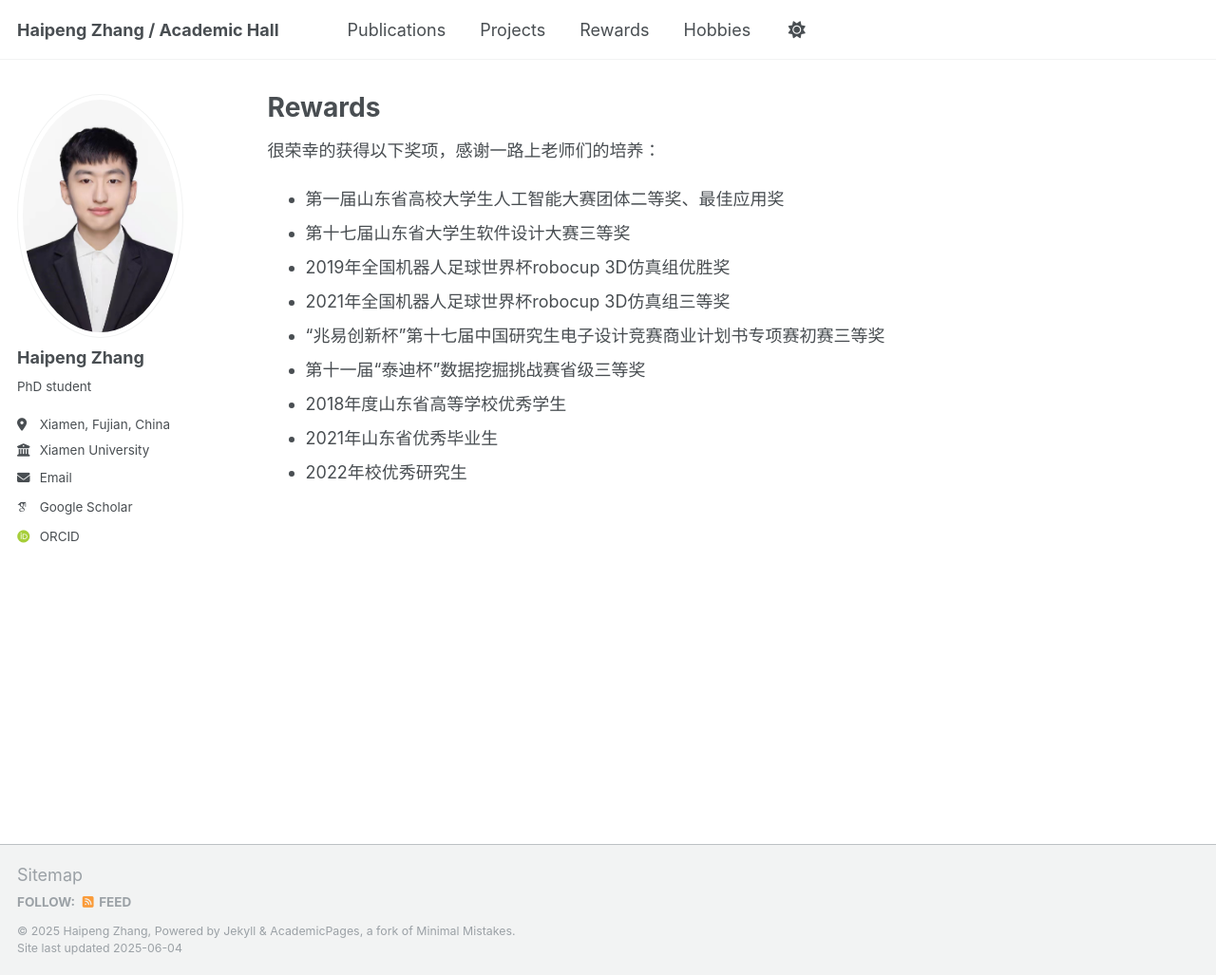
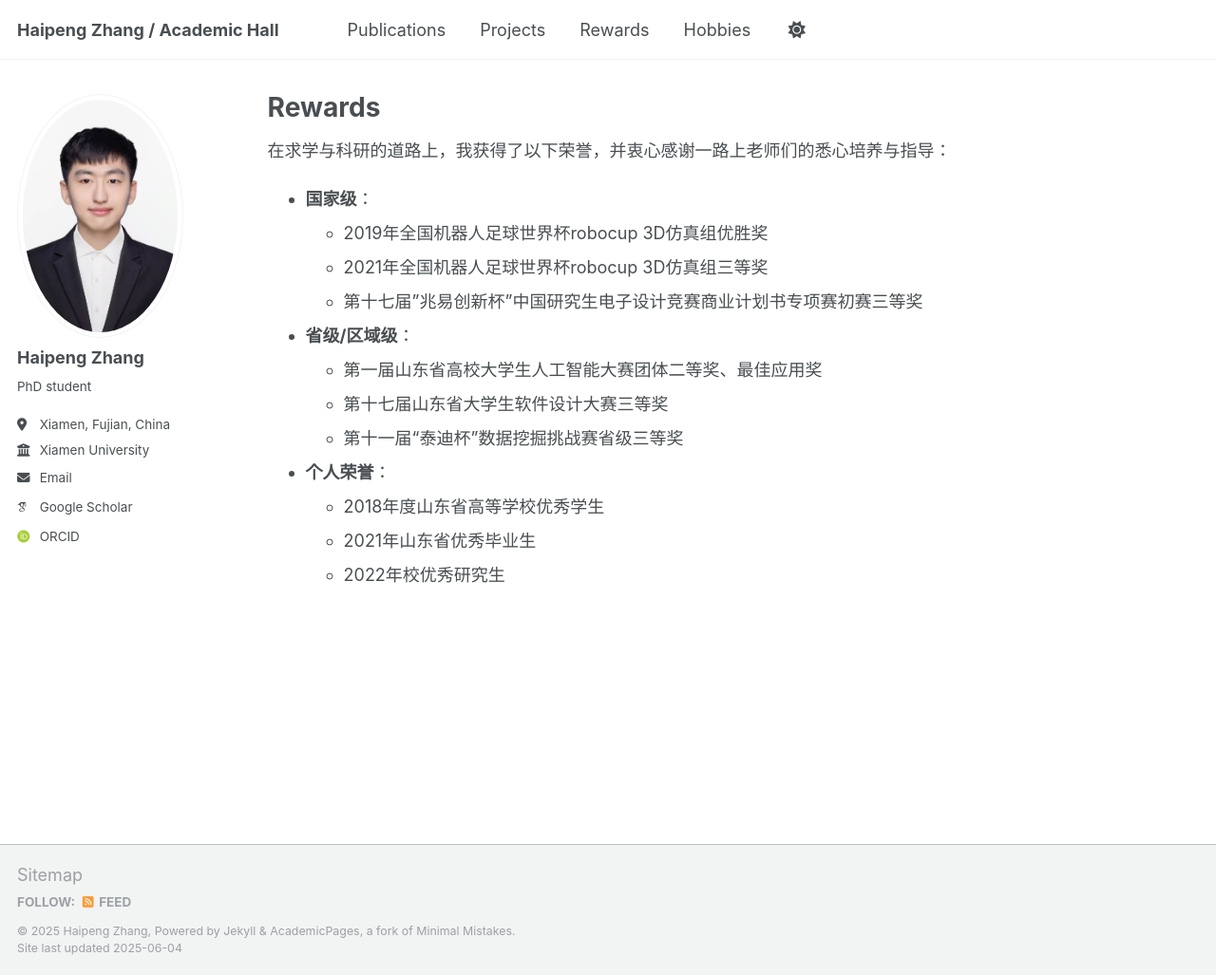
Before and after one commit to Harry-first/haipengzhang, a Jekyll site: the page built from _pages/teaching.md, in a window 1280 px wide and 1027 px high. Shown: the whole window at 95% size. Built offline with Jekyll 4.4.1, drawn with Linux system fonts in a browser that asks for light colours; some web fonts are replaced.

Commit message:
Update teaching.md

```diff
--- a/_pages/teaching.md
+++ b/_pages/teaching.md
@@ -5,13 +5,16 @@ permalink: /teaching/
 author_profile: true
 ---
 
-很荣幸的获得以下奖项，感谢一路上老师们的培养：
-- 第一届山东省高校大学生人工智能大赛团体二等奖、最佳应用奖
-- 第十七届山东省大学生软件设计大赛三等奖
-- 2019年全国机器人足球世界杯robocup 3D仿真组优胜奖
-- 2021年全国机器人足球世界杯robocup 3D仿真组三等奖
-- "兆易创新杯"第十七届中国研究生电子设计竞赛商业计划书专项赛初赛三等奖
-- 第十一届“泰迪杯”数据挖掘挑战赛省级三等奖
-- 2018年度山东省高等学校优秀学生
-- 2021年山东省优秀毕业生
-- 2022年校优秀研究生
+在求学与科研的道路上，我获得了以下荣誉，并衷心感谢一路上老师们的悉心培养与指导：
+- **国家级**：
+  - 2019年全国机器人足球世界杯robocup 3D仿真组优胜奖
+  - 2021年全国机器人足球世界杯robocup 3D仿真组三等奖
+  - 第十七届"兆易创新杯"中国研究生电子设计竞赛商业计划书专项赛初赛三等奖
+- **省级/区域级**：
+  - 第一届山东省高校大学生人工智能大赛团体二等奖、最佳应用奖
+  - 第十七届山东省大学生软件设计大赛三等奖
+  - 第十一届“泰迪杯”数据挖掘挑战赛省级三等奖
+- **个人荣誉**：
+  - 2018年度山东省高等学校优秀学生
+  - 2021年山东省优秀毕业生
+  - 2022年校优秀研究生
```
